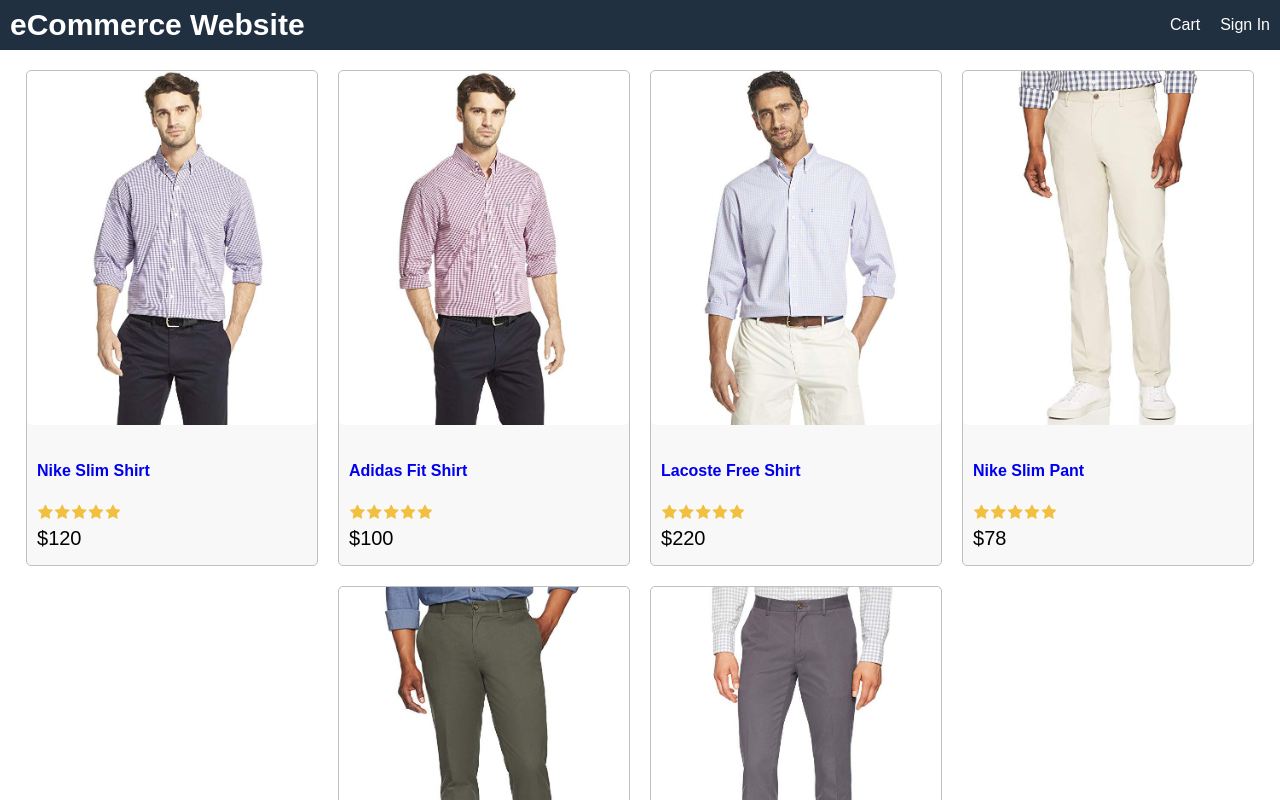
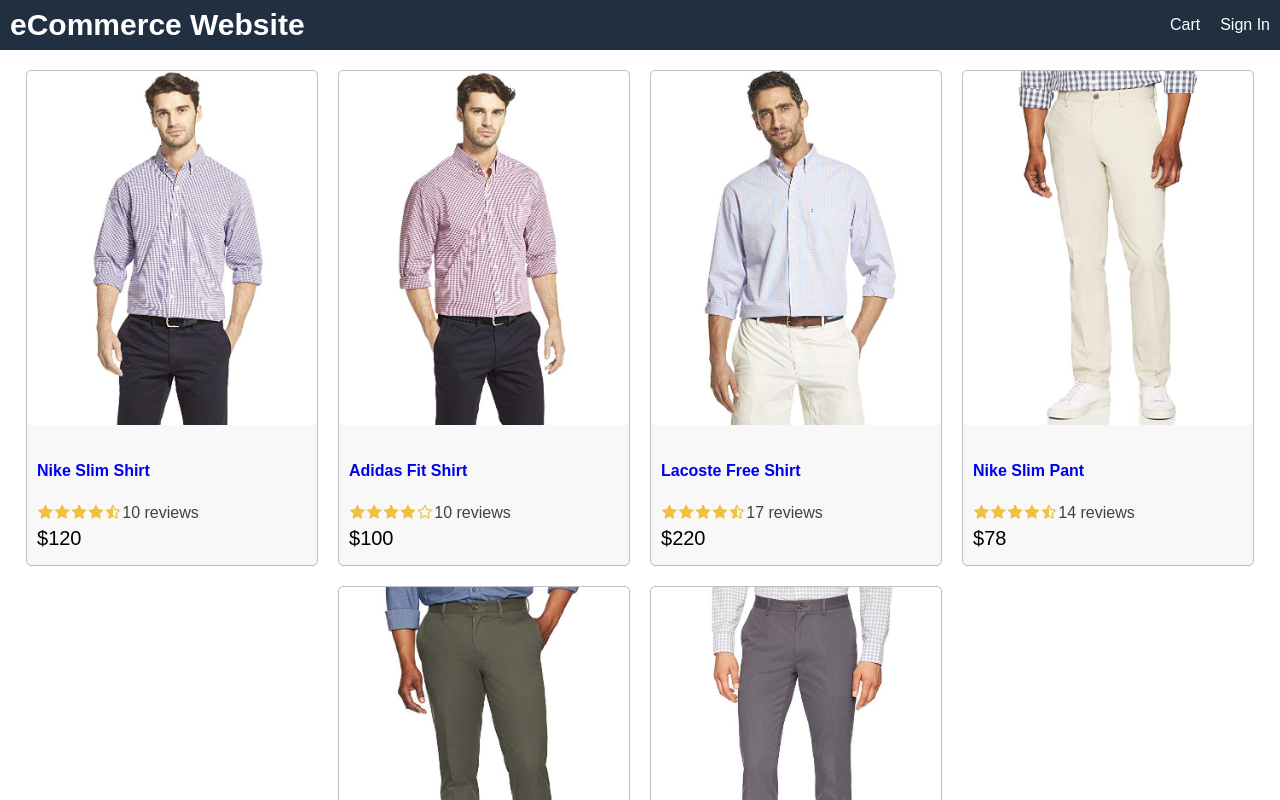
Before and after one commit to fernando-my-projects/eCommerce, a React (Create React App) app in the folder frontend/: page / in a window 1280 px wide. Shown: the top 800 px of the page. Built offline with nearby package versions, Linux system fonts and the light colour scheme.

Commit message:
7. create Rating and Product Component

```diff
--- a/frontend/src/App.js
+++ b/frontend/src/App.js
@@ -1,4 +1,5 @@
 import React from "react";
+import Product from "./components/Product";
 import data from "./data";
 
 /* Funcion that makes the render of the page */
@@ -20,38 +21,9 @@
         <div className="row center">
           {/* Map all products */}
           {data.products.map((product) => (
-            <div key={product._id} className="card">
-              <a href={`/product/${product._id}`}>
-                <img
-                  className="medium"
-                  src={product.image}
-                  alt={product.name}
-                />
-              </a>
-              <div className="card-body">
-                <a href={`/product/${product._id}`}>
-                  <h2>{product.name}</h2>
-                </a>
-                <div className="rating">
-                  <span>
-                    <i className="fa fa-star"></i>
-                  </span>
-                  <span>
-                    <i className="fa fa-star"></i>
-                  </span>
-                  <span>
-                    <i className="fa fa-star"></i>
-                  </span>
-                  <span>
-                    <i className="fa fa-star"></i>
-                  </span>
-                  <span>
-                    <i className="fa fa-star"></i>
-                  </span>
-                </div>
-                <div className="price">${product.price}</div>
-              </div>
-            </div>
+            /* Every element inside a map should have a key */
+            /* Make the code modular, putting Product (component Product) in a separate js file */
+            <Product key={product._id} product={product}></Product>
           ))}
         </div>
       </main>
--- /dev/null
+++ b/frontend/src/components/Product.js
@@ -0,0 +1,26 @@
+import React from "react";
+import Rating from "./Rating";
+
+export default function Product(props) {
+  const { product } = props;
+  return (
+    <div>
+      <div key={product._id} className="card">
+        <a href={`/product/${product._id}`}>
+          <img className="medium" src={product.image} alt={product.name} />
+        </a>
+        <div className="card-body">
+          <a href={`/product/${product._id}`}>
+            <h2>{product.name}</h2>
+          </a>
+          {/* Make the code modular, putting Rating (component Rating) in a separate js file */}
+          <Rating
+            rating={product.rating}
+            numReviews={product.numReviews}
+          ></Rating>
+          <div className="price">${product.price}</div>
+        </div>
+      </div>
+    </div>
+  );
+}
--- /dev/null
+++ b/frontend/src/components/Rating.js
@@ -0,0 +1,67 @@
+import React from "react";
+
+export default function Rating(props) {
+  const { rating, numReviews } = props;
+  return (
+    <div>
+      <div className="rating">
+        <span>
+          <i
+            className={
+              rating >= 1
+                ? "fa fa-star"
+                : rating >= 0.5
+                ? "fa fa-star-half-o"
+                : "fa fa-star-o"
+            }
+          ></i>
+        </span>
+        <span>
+          <i
+            className={
+              rating >= 2
+                ? "fa fa-star"
+                : rating >= 1.5
+                ? "fa fa-star-half-o"
+                : "fa fa-star-o"
+            }
+          ></i>
+        </span>
+        <span>
+          <i
+            className={
+              rating >= 3
+                ? "fa fa-star"
+                : rating >= 2.5
+                ? "fa fa-star-half-o"
+                : "fa fa-star-o"
+            }
+          ></i>
+        </span>
+        <span>
+          <i
+            className={
+              rating >= 4
+                ? "fa fa-star"
+                : rating >= 3.5
+                ? "fa fa-star-half-o"
+                : "fa fa-star-o"
+            }
+          ></i>
+        </span>
+        <span>
+          <i
+            className={
+              rating >= 5
+                ? "fa fa-star"
+                : rating >= 4.5
+                ? "fa fa-star-half-o"
+                : "fa fa-star-o"
+            }
+          ></i>
+        </span>
+        <span>{numReviews + " reviews"}</span>
+      </div>
+    </div>
+  );
+}
--- a/frontend/src/index.css
+++ b/frontend/src/index.css
@@ -17,9 +17,9 @@
 .grid-container {
   display: grid;
   grid-template-areas:
-      'header'
-      'main'
-      'footer';
+    "header"
+    "main"
+    "footer";
   grid-template-columns: 1fr;
   grid-template-rows: 5rem 1fr 5rem;
   height: 100%;
@@ -60,7 +60,7 @@
   padding: 1rem;
 }
 a.brand {
-  color:#ffffff;
+  color: #ffffff;
   font-size: 3rem;
   font-weight: bold;
 }
@@ -105,3 +105,6 @@
   color: #f0c040;
   margin: 0.1rem;
 }
+.rating span:last-child {
+  color: #404040;
+}
```
Also changed, not shown: 1 other file (tests, documents, lock files or other folders).
